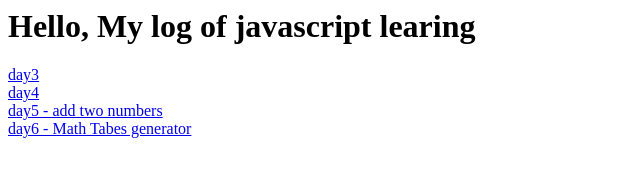
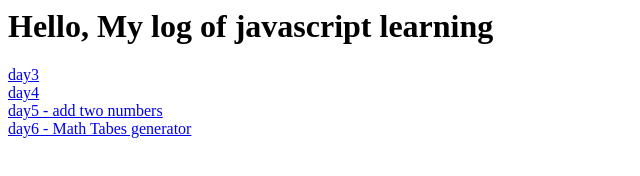
Before and after one commit to sammuify/sammuify.github.io, a plain HTML site: page index.html in a window 1280 px wide. Shown: the full height of the page, 0-640 px from the left. Drawn offline with Linux system fonts and the light colour scheme.

Commit message:
fixed typo

```diff
--- a/index.html
+++ b/index.html
@@ -1,4 +1,4 @@
-<h1> Hello, My log of javascript learing </h1>
+<h1> Hello, My log of javascript learning </h1>
 
 <a href="daythree.html">day3</a> <br/>
 <a href="day4.html">day4</a> <br/>
```
